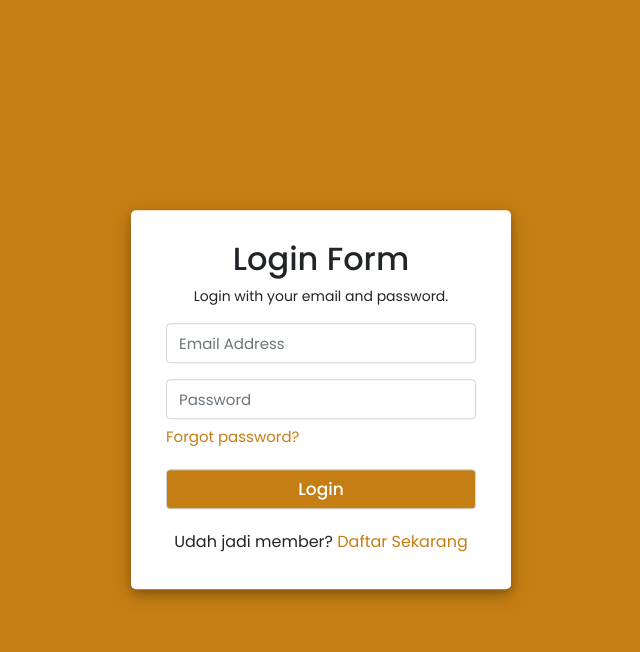
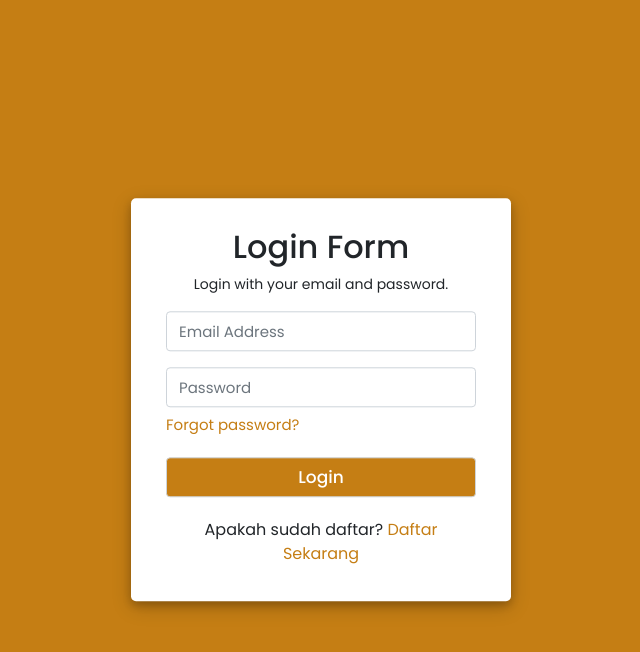
Before and after one commit to Lanang085/Keamanan-Perangkat-Lunak, a PHP site: page /login-user.php in a window 1280 px wide. Shown: the top 652 px of the page, without its empty margins (319-959 px from the left). Run offline with PHP 8.4, Linux system fonts and the light colour scheme.

Commit message:
Update login-user.php

```diff
--- a/Login Register Forgot Pasword/login-user.php
+++ b/Login Register Forgot Pasword/login-user.php
@@ -39,7 +39,7 @@ date_default_timezone_set("Asia/Jakarta");
                     <div class="form-group">
                         <input class="form-control button" type="submit" name="login" value="Login">
                     </div>
-                    <div class="link login-link text-center">Udah jadi member? <a href="signup-user.php">Daftar Sekarang</a></div>
+                    <div class="link login-link text-center">Apakah sudah daftar? <a href="signup-user.php">Daftar Sekarang</a></div>
                 </form>
             </div>
         </div>
```
